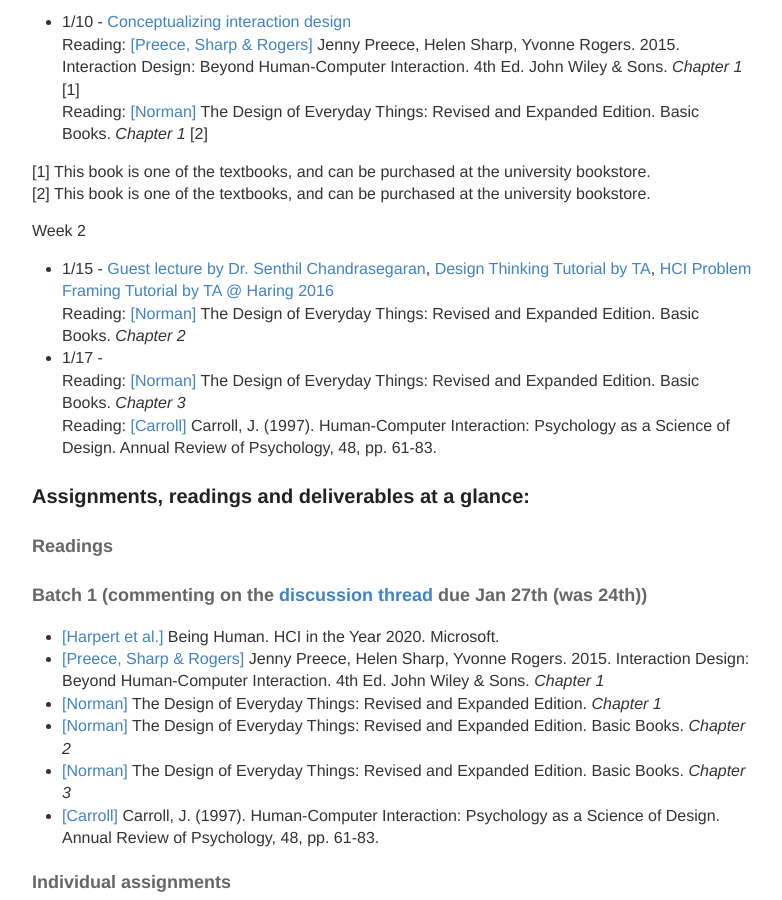
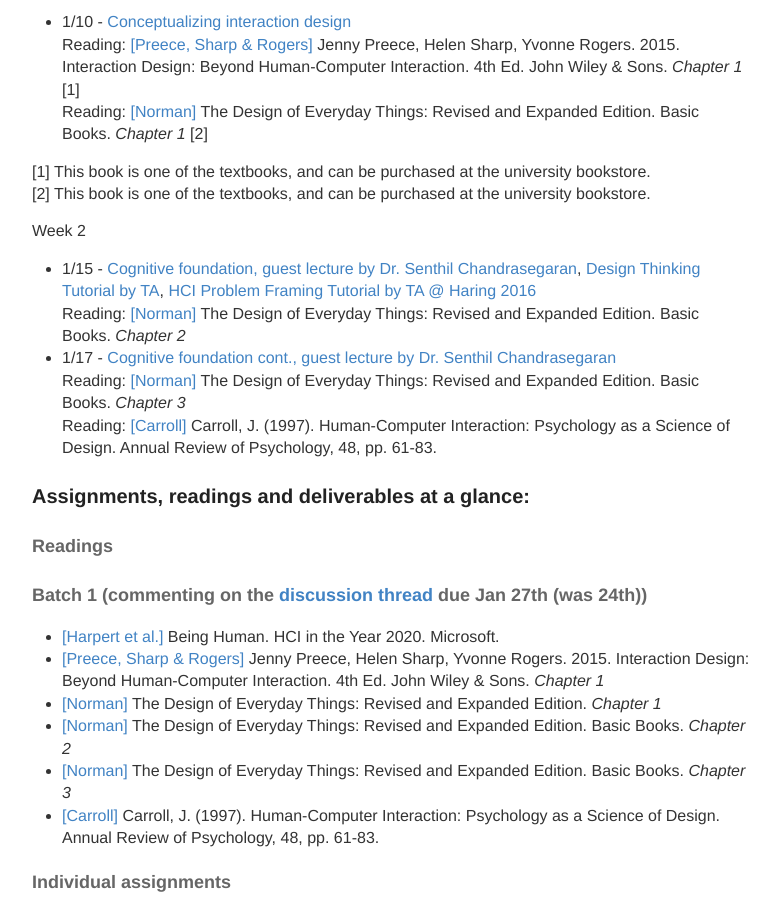
Before and after one commit to hciwang/hciwang.github.io, a Jekyll site: the page built from _posts/2018-3-25-lectures.md, in a window 1280 px wide and 900 px high, scrolled down 410 px. Shown: the whole window, without its empty margins (248-1030 px from the left). Built offline with Jekyll 4.4.1, drawn with Linux system fonts in a browser that asks for light colours.

Commit message:
Update 2018-3-25-lectures.md

```diff
--- a/_posts/2018-3-25-lectures.md
+++ b/_posts/2018-3-25-lectures.md
@@ -18,9 +18,9 @@
 [2] This book is one of the textbooks, and can be purchased at the university bookstore.
 
 Week 2
-- 1/15 - [Guest lecture by Dr. Senthil Chandrasegaran](), [Design Thinking Tutorial by TA](https://canvas.ucdavis.edu/courses/293005/files?preview=4983685), [HCI Problem Framing Tutorial by TA @ Haring 2016](https://canvas.ucdavis.edu/courses/293005/files?preview=4983691)
+- 1/15 - [Cognitive foundation, guest lecture by Dr. Senthil Chandrasegaran](https://canvas.ucdavis.edu/courses/293005/files/folder/Lecture?preview=5001357), [Design Thinking Tutorial by TA](https://canvas.ucdavis.edu/courses/293005/files?preview=4983685), [HCI Problem Framing Tutorial by TA @ Haring 2016](https://canvas.ucdavis.edu/courses/293005/files?preview=4983691)
 Reading: [[Norman]](https://www.basicbooks.com/titles/don-norman/the-design-of-everyday-things/9780465050659/) The Design of Everyday Things: Revised and Expanded Edition. Basic Books. *Chapter 2*
-- 1/17 -
+- 1/17 - [Cognitive foundation cont., guest lecture by Dr. Senthil Chandrasegaran](https://canvas.ucdavis.edu/courses/293005/files/folder/Lecture?preview=5001357)
 Reading: [[Norman]](https://www.basicbooks.com/titles/don-norman/the-design-of-everyday-things/9780465050659/) The Design of Everyday Things: Revised and Expanded Edition. Basic Books. *Chapter 3*
 Reading: [[Carroll]](https://canvas.ucdavis.edu/courses/293005/files?preview=4983695) Carroll, J. (1997). Human-Computer Interaction: Psychology as a Science of Design. Annual Review of Psychology, 48, pp. 61-83.
 
```
